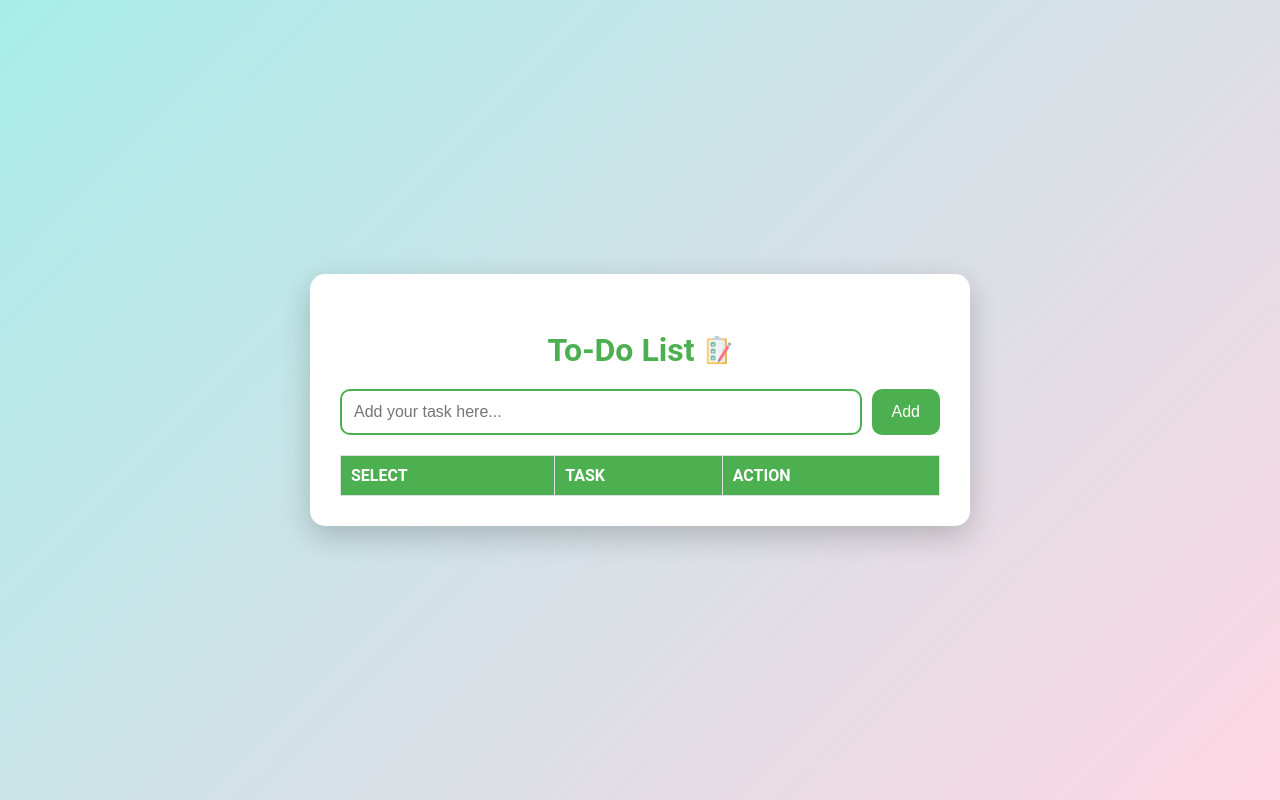
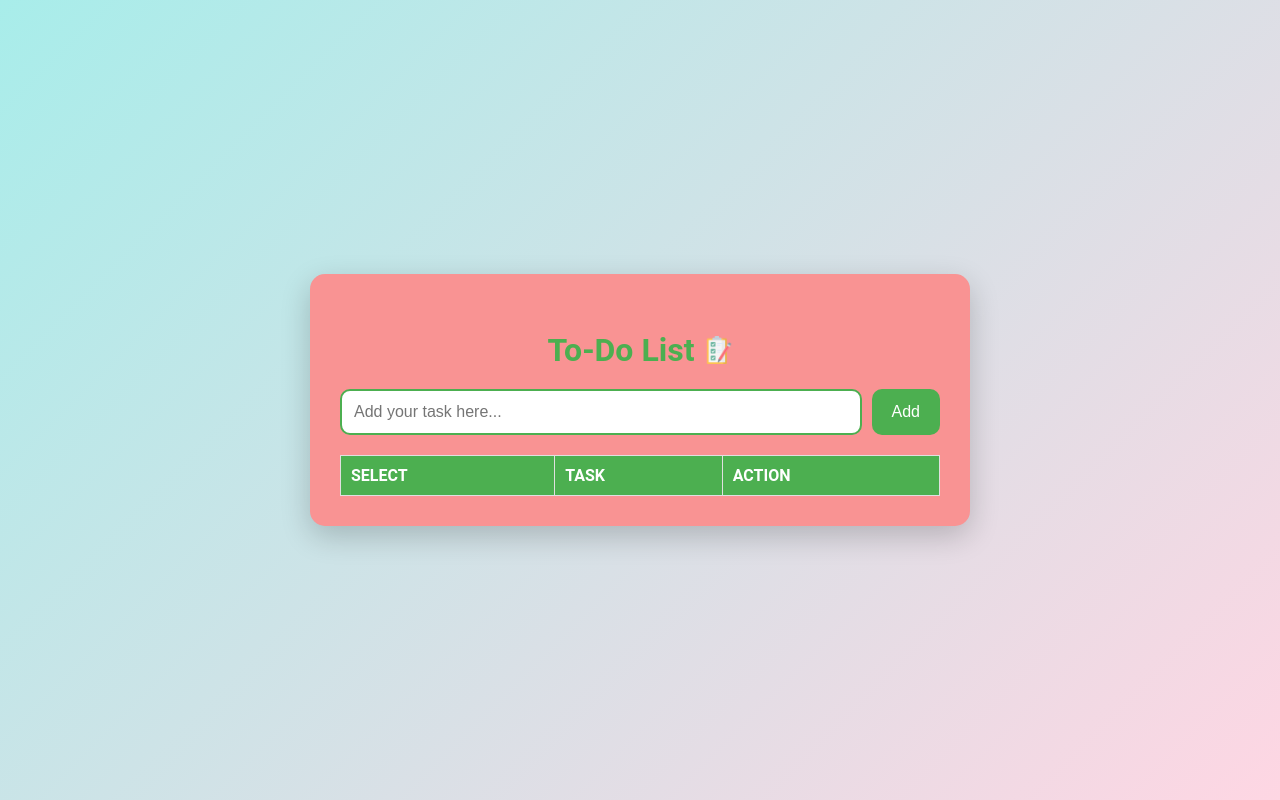
Before and after one commit to keerthizx/to-do-list, a plain HTML site: page ToDo-list-main/index.html in a window 1280 px wide. Drawn offline with Linux system fonts and the light colour scheme.

Commit message:
Background color change

```diff
--- a/ToDo-list-main/style.css
+++ b/ToDo-list-main/style.css
@@ -15,7 +15,7 @@ body {
 .container {
   width: 100%;
   max-width: 600px;
-  background: #ffffff;
+  background: #f99393;
   padding: 30px;
   border-radius: 15px;
   box-shadow: 0 10px 30px rgba(0, 0, 0, 0.2);
```
